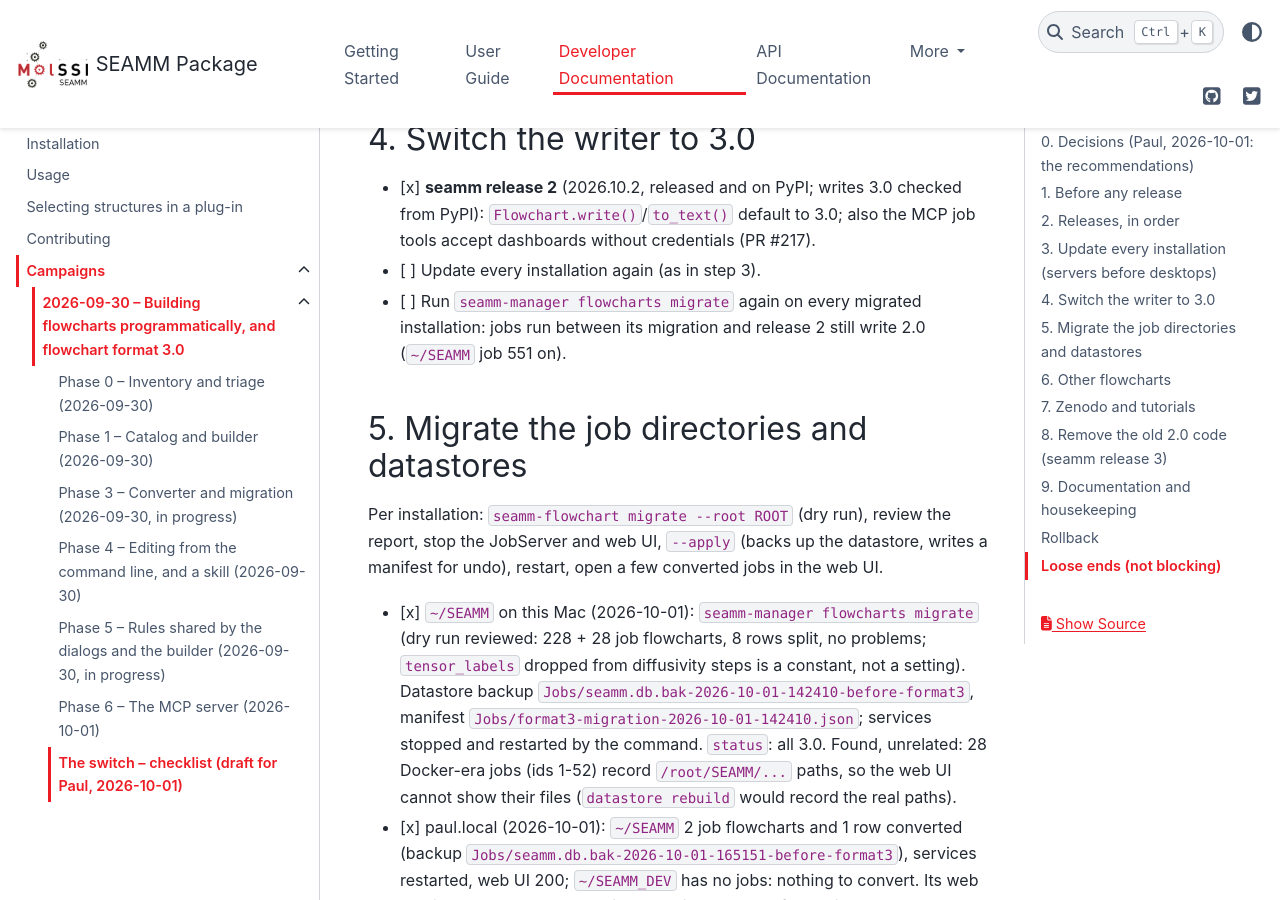
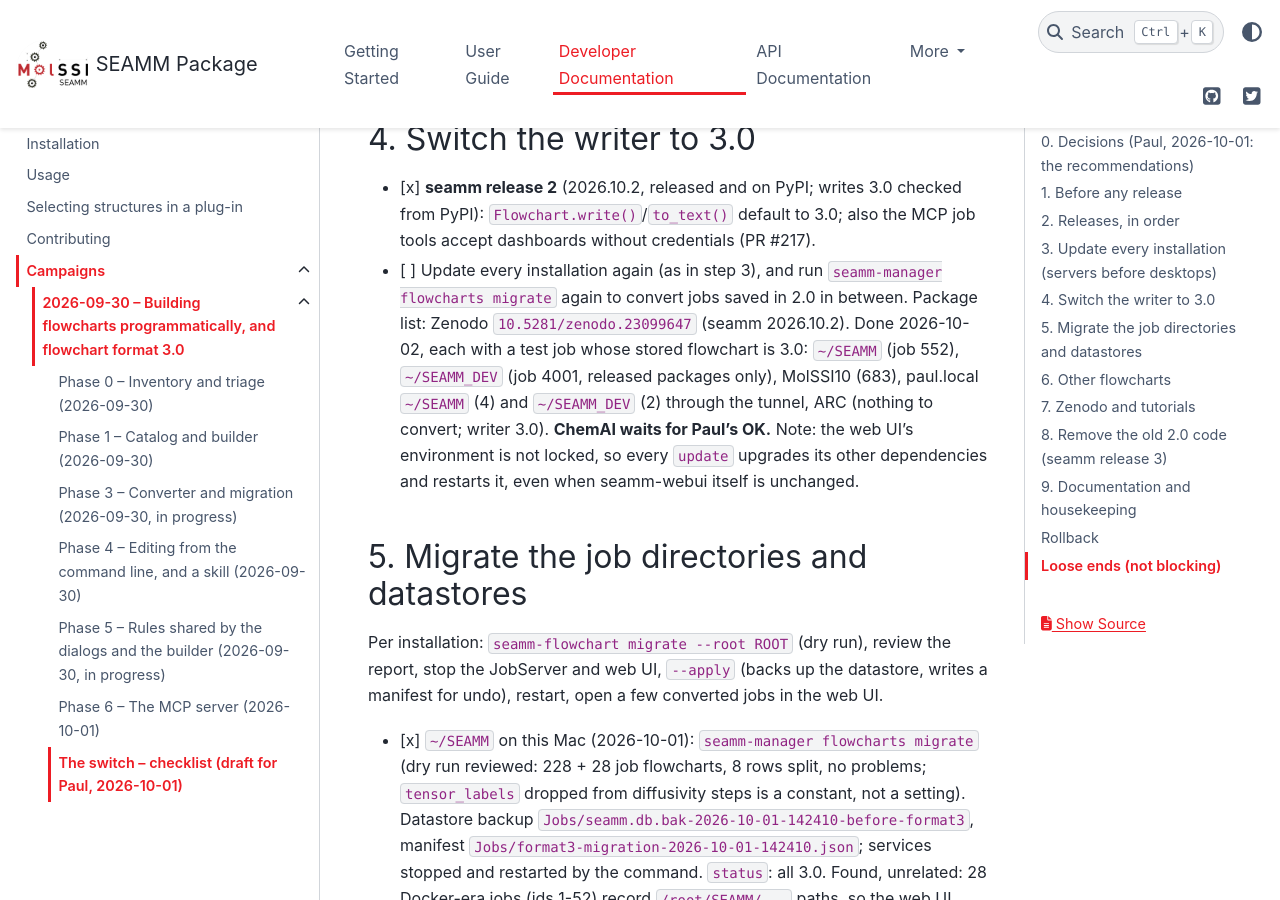
Before and after one commit to molssi-seamm/seamm, a Sphinx documentation site: the page built from docs/developer_guide/campaigns/2026-09-30/NOTES_switch.rst, in a window 1280 px wide and 900 px high, scrolled down 5594 px. Built offline with Sphinx 7.4.7 and the PyData theme 0.15.4, drawn with Linux system fonts in a browser that asks for light colours; pages that are not in the unit, such as notebooks, are missing from menus.

Commit message:
Switch checklist: release 2 on every installation but ChemAI
Co-Authored-By: Claude Opus 5.5 <noreply@anthropic.com>

```diff
--- a/docs/developer_guide/campaigns/2026-09-30/NOTES_switch.rst
+++ b/docs/developer_guide/campaigns/2026-09-30/NOTES_switch.rst
@@ -190,9 +190,14 @@ small test job and check it runs and its flowchart is recorded.
 
 - [x] **seamm release 2** (2026.10.2, released and on PyPI; writes 3.0 checked from PyPI): ``Flowchart.write()``/``to_text()`` default to 3.0;
   also the MCP job tools accept dashboards without credentials (PR #217).
-- [ ] Update every installation again (as in step 3).
-- [ ] Run ``seamm-manager flowcharts migrate`` again on every migrated installation: jobs
-  run between its migration and release 2 still write 2.0 (``~/SEAMM`` job 551 on).
+- [ ] Update every installation again (as in step 3), and run ``seamm-manager flowcharts
+  migrate`` again to convert jobs saved in 2.0 in between. Package list: Zenodo
+  ``10.5281/zenodo.23099647`` (seamm 2026.10.2). Done 2026-10-02, each with a test job whose
+  stored flowchart is 3.0: ``~/SEAMM`` (job 552), ``~/SEAMM_DEV`` (job 4001, released
+  packages only), MolSSI10 (683), paul.local ``~/SEAMM`` (4) and ``~/SEAMM_DEV`` (2) through
+  the tunnel, ARC (nothing to convert; writer 3.0). **ChemAI waits for Paul's OK.**
+  Note: the web UI's environment is not locked, so every ``update`` upgrades its other
+  dependencies and restarts it, even when seamm-webui itself is unchanged.
 
 5. Migrate the job directories and datastores
 ---------------------------------------------
```
